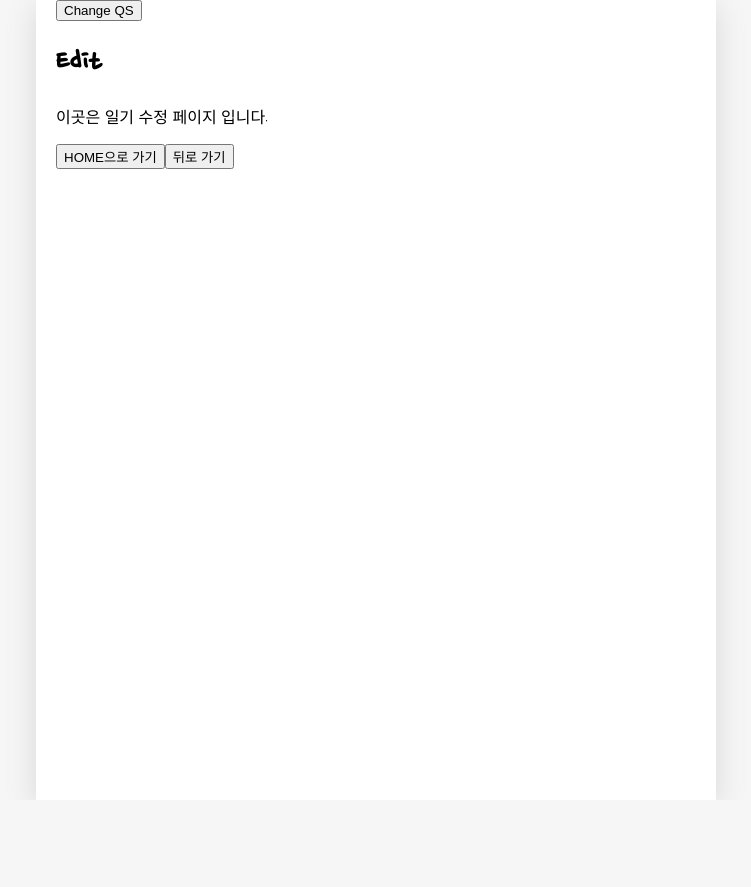
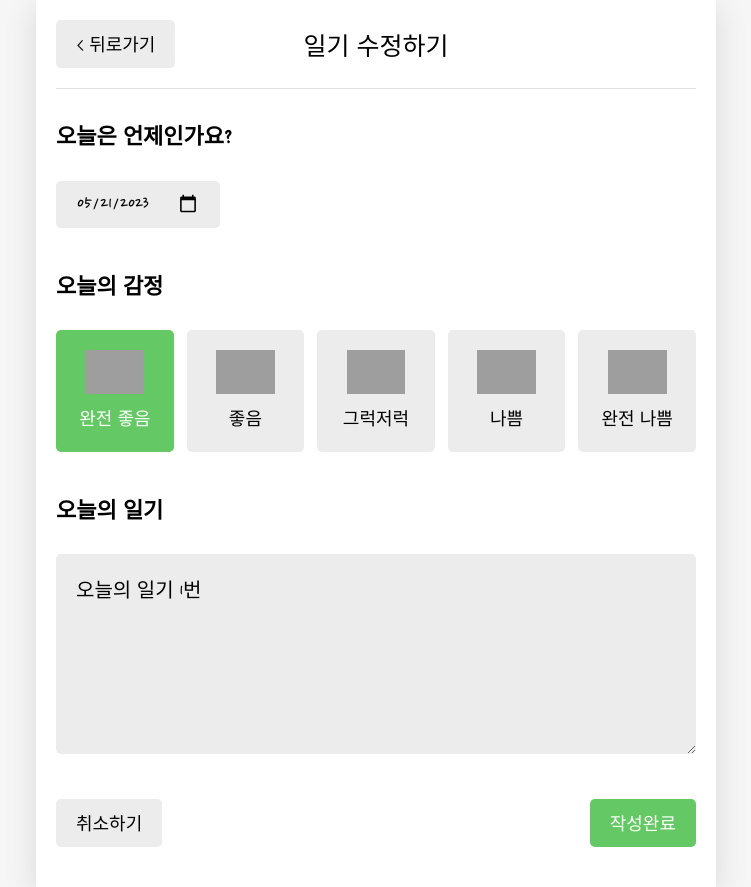
Before and after one commit to sujinjwa/emotion-diary, a React (Create React App) app: page /edit/1 in a window 1280 px wide. Shown: the whole page, without its empty margins (264-1015 px from the left). Before the commit the page ends 800 px from the top, so only its background shows below. Built offline with nearby package versions, Linux system fonts and the light colour scheme; grey boxes are pictures that could not be loaded; a web font is replaced by a local one.

Commit message:
feat: 일기 수정 페이지 구현

```diff
--- a/src/App.js
+++ b/src/App.js
@@ -78,7 +78,7 @@
 function App() {
   const [data, dispatch] = useReducer(reducer, dummyData);
 
-  const dataId = useRef();
+  const dataId = useRef(0);
 
   const onCreate = (date, content, emotion) => {
     dispatch({
--- a/src/components/DiaryEditor.js
+++ b/src/components/DiaryEditor.js
@@ -1,4 +1,4 @@
-import { useState, useRef, useContext } from 'react';
+import { useState, useRef, useContext, useEffect } from 'react';
 import { useNavigate } from 'react-router-dom';
 import { DiaryDispatchContext } from './../App';
 
@@ -38,14 +38,14 @@
   return date.toISOString().slice(0, 10);
 };
 
-const DiaryEditor = () => {
+const DiaryEditor = ({ isEdit, originData }) => {
   const contentRef = useRef();
   const [content, setContent] = useState('');
   const [emotion, setEmotion] = useState(3);
   const [date, setDate] = useState(getStringDate(new Date()));
 
   const navigate = useNavigate();
-  const { onCreate } = useContext(DiaryDispatchContext);
+  const { onCreate, onEdit } = useContext(DiaryDispatchContext);
 
   const handleClickEmote = (emotion) => {
     setEmotion(emotion);
@@ -57,14 +57,33 @@
       return;
     }
 
-    onCreate(date, content, emotion);
+    if (
+      window.confirm(
+        isEdit ? '일기를 수정하시겠습니까?' : '새로운 일기를 작성하시겠습니까?'
+      )
+    ) {
+      if (!isEdit) {
+        onCreate(date, content, emotion);
+      } else {
+        onEdit(originData.id, date, content, emotion);
+      }
+    }
+
     navigate('/', { replace: true });
   };
+
+  useEffect(() => {
+    if (isEdit) {
+      setDate(getStringDate(new Date(parseInt(originData.date))));
+      setEmotion(originData.emotion);
+      setContent(originData.content);
+    }
+  }, [isEdit, originData]);
 
   return (
     <div className='DiaryEditor'>
       <MyHeader
-        headerText={'새 일기 쓰기'}
+        headerText={isEdit ? '일기 수정하기' : '새 일기 쓰기'}
         leftChild={
           <MyButton onClick={() => navigate(-1)} text={'< 뒤로가기'} />
         }
--- a/src/pages/Edit.js
+++ b/src/pages/Edit.js
@@ -1,36 +1,32 @@
-import { useNavigate, useSearchParams } from 'react-router-dom';
+import { useContext, useEffect, useState } from 'react';
+import { useNavigate, useParams } from 'react-router-dom';
+import { DiaryStateContext } from '../App';
+import DiaryEditor from './../components/DiaryEditor';
 
 const Edit = () => {
+  const [originData, setOriginData] = useState();
   const navigate = useNavigate();
-  const [searchParams, setSearchParams] = useSearchParams();
+  const { id } = useParams();
 
-  const id = searchParams.get('id');
-  const mode = searchParams.get('mode');
+  const diaryList = useContext(DiaryStateContext);
 
-  console.log('id: ', id);
-  console.log('mode: ', mode);
+  useEffect(() => {
+    if (diaryList.length >= 1) {
+      const targetDiary = diaryList.find(
+        (it) => parseInt(it.id) === parseInt(id)
+      );
+
+      if (targetDiary) {
+        setOriginData(targetDiary);
+      } else {
+        navigate('/', { replace: true });
+      }
+    }
+  }, [id, diaryList]);
 
   return (
     <div>
-      <button onClick={() => setSearchParams({ who: 'SujinJo' })}>
-        Change QS
-      </button>
-      <h1>Edit</h1>
-      <p>이곳은 일기 수정 페이지 입니다.</p>
-      <button
-        onClick={() => {
-          navigate('/');
-        }}
-      >
-        HOME으로 가기
-      </button>
-      <button
-        onClick={() => {
-          navigate(-1);
-        }}
-      >
-        뒤로 가기
-      </button>
+      {originData && <DiaryEditor isEdit={true} originData={originData} />}
     </div>
   );
 };
```
